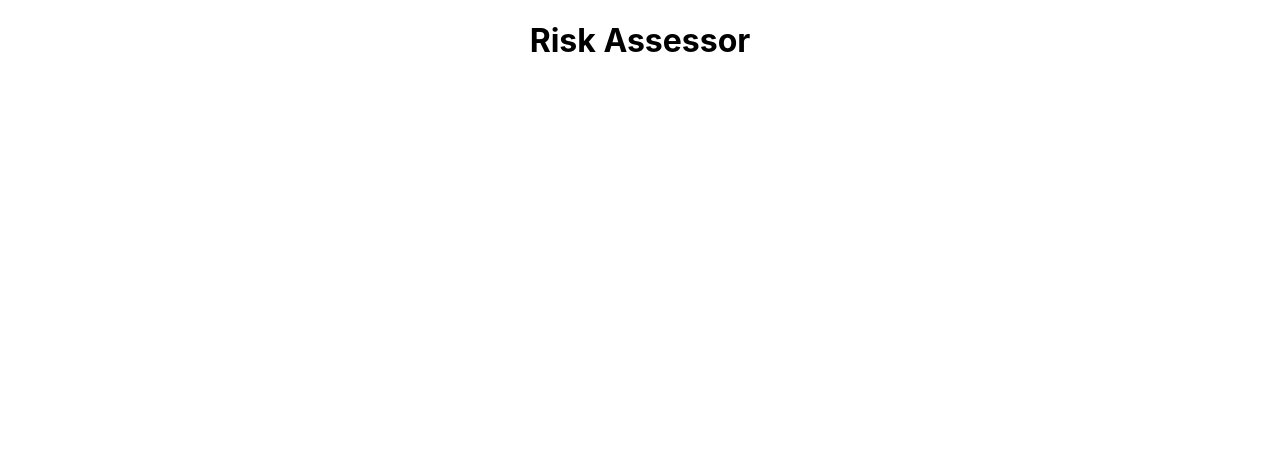
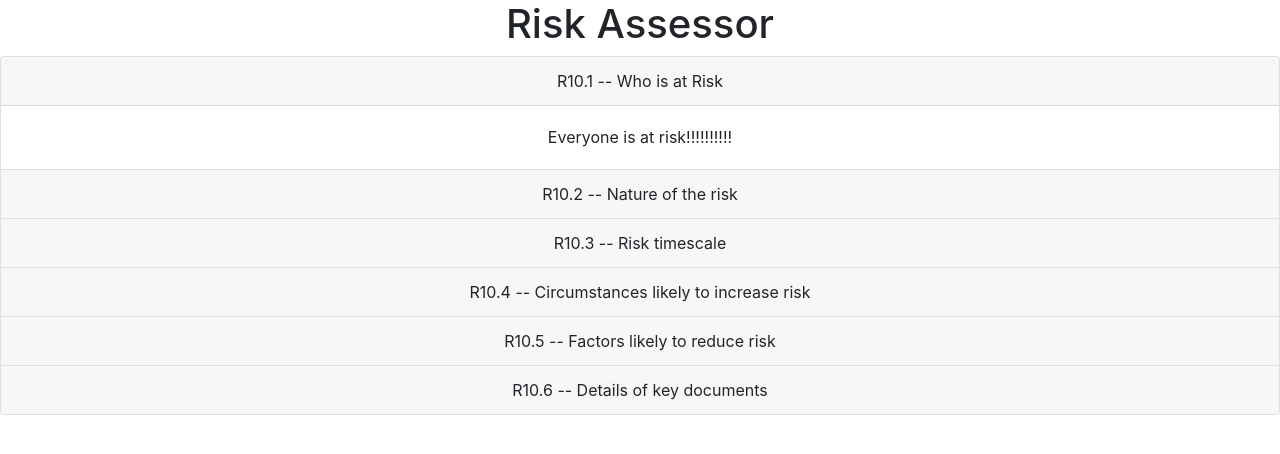
Before and after one commit to Samir70/risk-assessor, a React (Create React App) app: page / in a window 1280 px wide. Shown: the top 454 px of the page. Built offline with nearby package versions, Linux system fonts and the light colour scheme.

Commit message:
display accordion of forms with placeholder text

```diff
--- a/src/App.js
+++ b/src/App.js
@@ -1,4 +1,5 @@
 import React from 'react';
+import FormsHolder from './Components/FormsHolder';
 import './App.css';
 
 class App extends React.Component {
@@ -6,6 +7,7 @@ class App extends React.Component {
     return (
       <div className="App">
         <h1>Risk Assessor</h1>
+        <FormsHolder />
       </div>
     );
   }
--- /dev/null
+++ b/src/Components/FormCard.js
@@ -0,0 +1,20 @@
+import React from 'react';
+import {Card, Accordion} from 'react-bootstrap';
+import 'bootstrap/dist/css/bootstrap.css';
+
+const FormCard = (props) => {
+    return (
+    <Card>
+        <Accordion.Toggle as={Card.Header} eventKey={props.formKey}>
+            {props.formTitle}
+        </Accordion.Toggle>
+        <Accordion.Collapse eventKey={props.formKey}>
+            <Card.Body>
+                {props.formBody}
+            </Card.Body>
+        </Accordion.Collapse>
+    </Card>
+    )
+}
+
+export default FormCard;
--- /dev/null
+++ b/src/Components/FormsHolder.js
@@ -0,0 +1,37 @@
+import React from 'react';
+import FormCard from './FormCard';
+import {Accordion} from 'react-bootstrap';
+import 'bootstrap/dist/css/bootstrap.css';
+
+const FormsHolder = (props) => {
+    return (
+        <Accordion defaultActiveKey='1'>
+            <FormCard
+              formKey='1'
+              formTitle='R10.1 -- Who is at Risk'
+              formBody='Everyone is at risk!!!!!!!!!!'  />
+            <FormCard
+              formKey='2'
+              formTitle='R10.2 -- Nature of the risk'
+              formBody='Very dangerous but funny!' />
+            <FormCard
+              formKey='3'
+              formTitle='R10.3 -- Risk timescale'
+              formBody='Counting down from 10, 9, 8, ...' />
+            <FormCard
+              formKey='4'
+              formTitle='R10.4 -- Circumstances likely to increase risk'
+              formBody='Daylight' />
+            <FormCard
+              formKey='5'
+              formTitle='R10.5 -- Factors likely to reduce risk'
+              formBody='Ice-cream!' />
+            <FormCard
+              formKey='6'
+              formTitle='R10.6 -- Details of key documents'
+              formBody='Brexit roadmap to hell' />
+        </Accordion>
+    )
+}
+
+export default FormsHolder;
```
